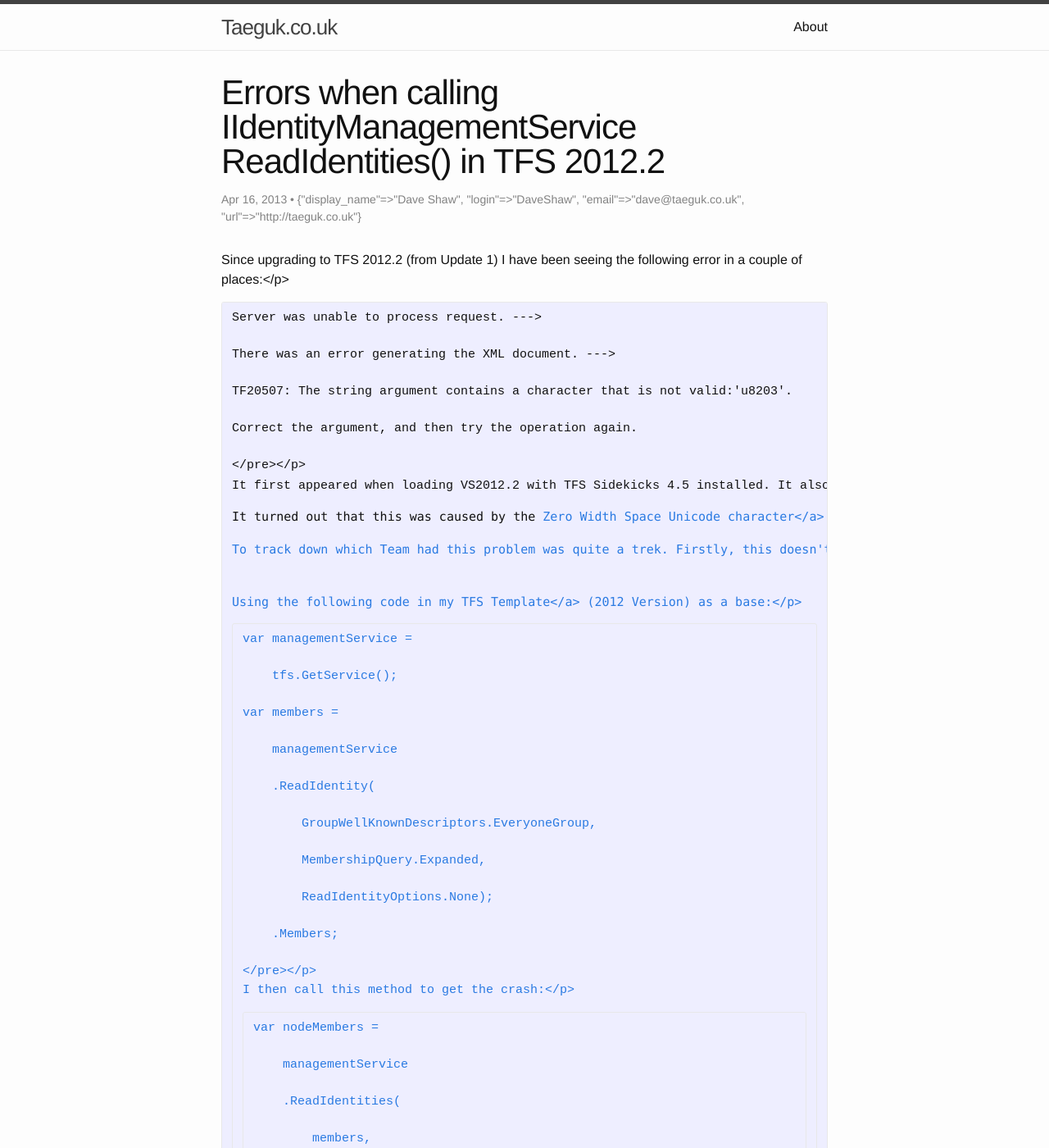
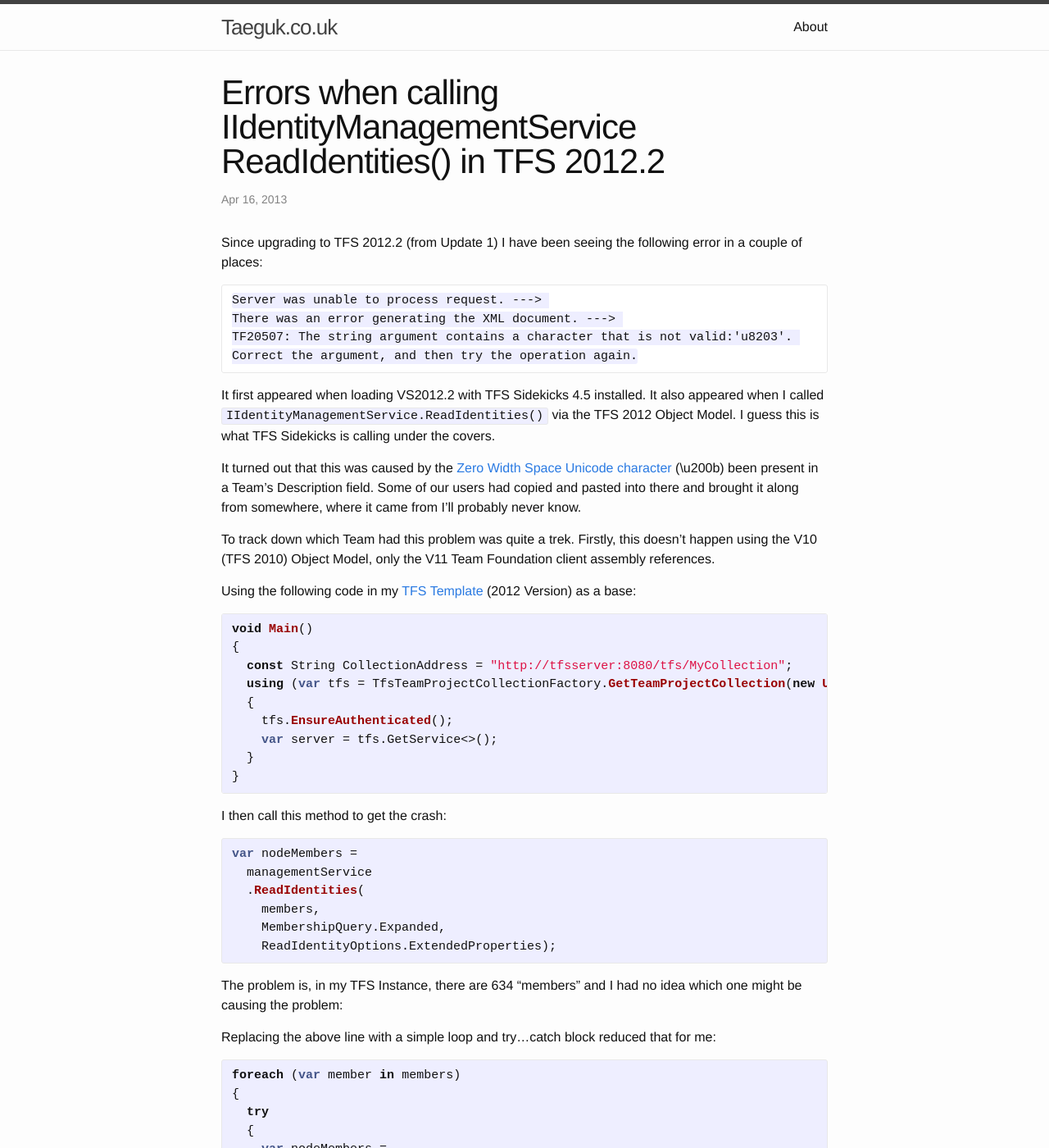
Before and after one commit to xdaDaveShaw/xdaDaveShaw.github.io, a Jekyll site: the page built from _posts/2013-04-16-errors-when-calling-iidentitymanagementservice-readidentities-in-tfs-2012-2.markdown, in a window 1280 px wide and 1400 px high. Shown: the whole window at 82% size. Built offline with Jekyll 4.4.1, drawn with Linux system fonts in a browser that asks for light colours; some of the changed text lies outside the part shown.

Commit message:
Update 2013-04-16-errors-when-calling-iidentitymanagementservice-readidentities-in-tfs-2012-2.markdown

```diff
--- a/_posts/2013-04-16-errors-when-calling-iidentitymanagementservice-readidentities-in-tfs-2012-2.markdown
+++ b/_posts/2013-04-16-errors-when-calling-iidentitymanagementservice-readidentities-in-tfs-2012-2.markdown
@@ -3,82 +3,93 @@ layout: post
 status: publish
 published: true
 title: Errors when calling IIdentityManagementService ReadIdentities() in TFS 2012.2
-author:
-  display_name: Dave Shaw
-  login: DaveShaw
-  email: dave@taeguk.co.uk
-  url: http://taeguk.co.uk
-author_login: DaveShaw
-author_email: dave@taeguk.co.uk
-author_url: http://taeguk.co.uk
-wordpress_id: 122
-wordpress_url: http://taeguk.azurewebsites.net/?p=122
+
 date: '2013-04-16 20:58:00 +0100'
 date_gmt: '2013-04-16 20:58:00 +0100'
 categories:
 - TFS
-tags: []
-comments: []
 ---
-<p>Since upgrading to TFS 2012.2 (from Update 1) I have been seeing the following error in a couple of places:<&#47;p>
-<pre class="brush: plain;">Server was unable to process request. ---><br />
-There was an error generating the XML document. ---><br />
-TF20507: The string argument contains a character that is not valid:'u8203'.<br />
-Correct the argument, and then try the operation again.<br />
-<&#47;pre></p>
-<p>It first appeared when loading VS2012.2 with TFS Sidekicks 4.5 installed. It also appeared when I called <font face="Consolas">IIdentityManagementService.ReadIdentities()<&#47;font> via the TFS 2012 Object Model. I guess this is what TFS Sidekicks is calling under the covers.<&#47;p></p>
-<p>It turned out that this was caused by the <a href="http:&#47;&#47;www.fileformat.info&#47;info&#47;unicode&#47;char&#47;200b&#47;index.htm" target="_blank">Zero Width Space Unicode character<&#47;a> (\u200b) been present in a Team's Description field. Some of our users had copied and pasted into there and brought it along from somewhere, where it came from I'll probably never know.<&#47;p></p>
-<p>To track down which Team had this problem was quite a trek. Firstly, this doesn't happen using the V10 (TFS 2010) Object Model, only the V11 Team Foundation client assembly references. <&#47;p></p>
-<p>Using the following code in my <a href="http:&#47;&#47;taeguk.co.uk&#47;2013&#47;01&#47;23&#47;MyLinqpadTFSTemplate.aspx">TFS Template<&#47;a> (2012 Version) as a base:<&#47;p>
-<pre class="brush: csharp;">var managementService =<br />
-    tfs.GetService<IIdentityManagementService>();<br />
-var members =<br />
-    managementService<br />
-    .ReadIdentity(<br />
-        GroupWellKnownDescriptors.EveryoneGroup,<br />
-        MembershipQuery.Expanded,<br />
-        ReadIdentityOptions.None);<br />
-    .Members;<br />
-<&#47;pre></p>
-<p>I then call this method to get the crash:<&#47;p>
-<pre class="brush: csharp;">var nodeMembers =<br />
-    managementService<br />
-    .ReadIdentities(<br />
-        members,<br />
-        MembershipQuery.Expanded,<br />
-        ReadIdentityOptions.ExtendedProperties);<br />
-<&#47;pre></p>
-<p>The problem is, in my TFS Instance, there are 634 "members" and I had no idea which one might be causing the problem:<&#47;p></p>
-<p>Replacing the above line with a simple loop and try&hellip;catch block reduced that for me:<&#47;p>
-<pre class="brush: csharp;">foreach (var member in members)<br />
-{<br />
-    try<br />
-    {<br />
-        var nodeMembers =<br />
-            managementService<br />
-            .ReadIdentities(<br />
-                new [] { member, },<br />
-                MembershipQuery.Expanded,<br />
-                ReadIdentityOptions.ExtendedProperties);<br />
-    }<br />
-    catch (Exception e)<br />
-    {<br />
-        e.Dump(a.Identifier);<br />
-    }<br />
-}<br />
-<&#47;pre></p>
-<p>I now had the Identity of the member with an issue, the problem I now faced was getting the name of the member.<&#47;p></p>
-<p>A typical Identity looks like this:<&#47;p></p>
-<p><font face="Consolas">S-1-9-<strong>1441374244<&#47;strong>-17626364-2447400142-3087036873-88942238-1-3433204373-3394714127-2914434643-4144131896<&#47;font><&#47;p></p>
-<p>In the end I fired up SQL Profiler, pointed it at TFS and re-ran my code snippet. I then stopped the trace and searched for the first part my Identity: 1441374244. This led me to the following SQL statement:<&#47;p>
-<pre class="brush: sql;">declare @p3 dbo.typ_KeyValuePairInt32StringVarcharTable;<br />
-insert into @p3 values(0,'S-1-9-1441374244-2649122007-3436464326-2922169763-974421344-0-0-0-0-3');</p>
-<p>exec prc_ReadGroups<br />
-    @partitionId=1,<br />
-    @scopeId='5c5c4fe4-eba6-4899-87f1-f2f8a1802a6e',<br />
-    @groupSids=@p3,<br />
-    @groupIds=default;<&#47;pre></p>
-<p>By copying this into SQL Management Studio and running it against the Tfs_Configuration database (in a begin tran&hellip;rollback tran block, of course) I was able to get details of the Identity, in my case it was a Team.<&#47;p></p>
-<p>I viewed the results of this Query as "Text" from SQL Management Studio and pasted them into a blank UTF-8 document in Notepad++. Flicking to the trusty Hex Editor plugin I could soon see some characters that did not belong in the Description text. These were the u200b Zero Width Spaces.<&#47;p></p>
-<p>To fix this I just opened up my Team Web Access, navigated to the Team's page and deleted the Description, re-typed it and saved. Re-running my Linqpad sample proved the issue was solved.<&#47;p></p>
-<p>I've logged this as a <a href="https:&#47;&#47;connect.microsoft.com&#47;VisualStudio&#47;feedback&#47;details&#47;783846&#47;using-some-unicode-characters-in-team-description-causes-the-identity-management-service-to-error#" target="_blank">Connect Bug<&#47;a> as I am sure it is not intentional and it only started happening since installing in Update 2.<&#47;p></p>
+Since upgrading to TFS 2012.2 (from Update 1) I have been seeing the following error in a couple of places:
+
+    Server was unable to process request. --->
+    There was an error generating the XML document. --->
+    TF20507: The string argument contains a character that is not valid:'u8203'.
+    Correct the argument, and then try the operation again.
+
+It first appeared when loading VS2012.2 with TFS Sidekicks 4.5 installed. It also appeared when I called `IIdentityManagementService.ReadIdentities()` via the TFS 2012 Object Model. I guess this is what TFS Sidekicks is calling under the covers.
+
+It turned out that this was caused by the [Zero Width Space Unicode character](http://www.fileformat.info/info/unicode/char/200b/index.htm) (\u200b) been present in a Team's Description field. Some of our users had copied and pasted into there and brought it along from somewhere, where it came from I'll probably never know.
+
+To track down which Team had this problem was quite a trek. Firstly, this doesn't happen using the V10 (TFS 2010) Object Model, only the V11 Team Foundation client assembly references.
+
+Using the following code in my [TFS Template](http://taeguk.co.uk/blog/my-linqpad-tfs-template/) (2012 Version) as a base:
+
+{% highlight c# %}
+void Main()
+{
+  const String CollectionAddress = "http://tfsserver:8080/tfs/MyCollection";
+  using (var tfs = TfsTeamProjectCollectionFactory.GetTeamProjectCollection(new Uri(CollectionAddress)))
+  {
+    tfs.EnsureAuthenticated();
+    var server = tfs.GetService<>();
+  }
+}
+{% endhighlight %}
+
+I then call this method to get the crash:
+{% highlight c# %}
+var nodeMembers =
+  managementService
+  .ReadIdentities(
+    members,
+    MembershipQuery.Expanded,
+    ReadIdentityOptions.ExtendedProperties);
+{% endhighlight %}
+
+The problem is, in my TFS Instance, there are 634 "members" and I had no idea which one might be causing the problem:
+
+Replacing the above line with a simple loop and try&hellip;catch block reduced that for me:
+{% highlight c# %}
+foreach (var member in members)
+{
+  try
+  {
+    var nodeMembers =
+      managementService
+      .ReadIdentities(
+        new [] { member, },
+        MembershipQuery.Expanded,
+        ReadIdentityOptions.ExtendedProperties);
+  }
+  catch (Exception e)
+  {
+    e.Dump(a.Identifier);
+  }
+}
+{% endhighlight %}
+
+I now had the Identity of the member with an issue, the problem I now faced was getting the name of the member.
+
+A typical Identity looks like this:
+
+> S-1-9-**1441374244**-17626364-2447400142-3087036873-88942238-1-3433204373-3394714127-2914434643-4144131896
+
+In the end I fired up SQL Profiler, pointed it at TFS and re-ran my code snippet. I then stopped the trace and searched for the first part my Identity: **1441374244**. This led me to the following SQL statement:
+{% highlight sql %}
+declare @p3 dbo.typ_KeyValuePairInt32StringVarcharTable;
+insert into @p3 values(0,'S-1-9-1441374244-2649122007-3436464326-2922169763-974421344-0-0-0-0-3');
+
+exec prc_ReadGroups
+  @partitionId=1,
+  @scopeId='5c5c4fe4-eba6-4899-87f1-f2f8a1802a6e',
+  @groupSids=@p3,
+  @groupIds=default;
+{% endhighlight %}
+
+By copying this into SQL Management Studio and running it against the `Tfs_Configuration` database (in a begin tran&hellip;rollback tran block, of course) I was able to get details of the Identity, in my case it was a Team.
+
+I viewed the results of this Query as "Text" from SQL Management Studio and pasted them into a blank UTF-8 document in Notepad++. Flicking to the trusty Hex Editor plugin I could soon see some characters that did not belong in the Description text. These were the u200b Zero Width Spaces.
+
+To fix this I just opened up my Team Web Access, navigated to the Team's page and deleted the Description, re-typed it and saved. Re-running my Linqpad sample proved the issue was solved.
+
+I've logged this as a [Connect Bug](https://connect.microsoft.com/VisualStudio/feedback/details/783846/using-some-unicode-characters-in-team-description-causes-the-identity-management-service-to-error#) as I am sure it is not intentional and it only started happening since installing in Update 2.
```
